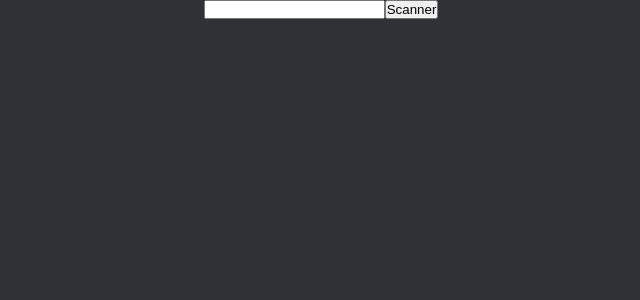
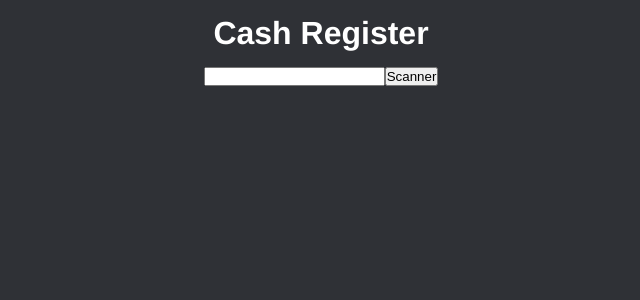
Before and after one commit to yohann-kevin/Fruits-Shop-Front, a Vue app: page / in a window 1280 px wide. Shown: the top 300 px of the page, without its empty margins (319-959 px from the left). Built offline with nearby package versions, Linux system fonts and the light colour scheme.

Commit message:
feat: add components Header

```diff
--- a/src/App.vue
+++ b/src/App.vue
@@ -1,6 +1,6 @@
 <template>
   <div id="app">
-    <p>{{ products }}</p>
+    <Header :symbol="products"/>
     <AddProduct v-on:entry="sendData($event)"/>
     <p>{{ price }}</p>
     <p>{{ basket }}</p>
@@ -8,6 +8,7 @@
 </template>
 
 <script>
+import Header from './components/Header.vue'
 import AddProduct from './components/AddProducts.vue'
 
 export default {
@@ -20,6 +21,7 @@ export default {
     }
   },
   components: {
+    Header,
     AddProduct
   },
   methods: {
--- /dev/null
+++ b/src/components/Header.vue
@@ -0,0 +1,30 @@
+<template>
+  <div class="header">
+    <h1 class="title">Cash Register</h1>
+    <h2 class="subtitle">{{ symbol }}</h2>
+  </div>
+</template>
+
+<script>
+export default {
+  name: "Header",
+  props: {
+    symbol: String
+  }
+}
+</script>
+
+<style scoped>
+.header {
+  width: 100%;
+  padding-top: 15px;
+  padding-bottom: 15px;
+}
+.title {
+  font-size: 2rem;
+  font-weight: bold;
+}
+.subtitle {
+  font-size: 1.7rem;
+}
+</style>
```
Also changed, not shown: 1 other file (tests, documents, lock files or other folders).
